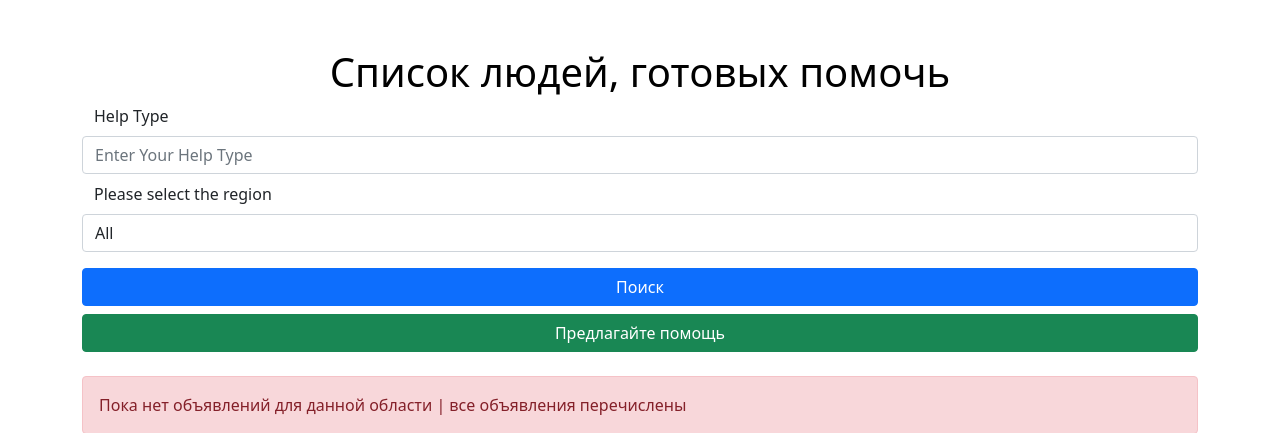
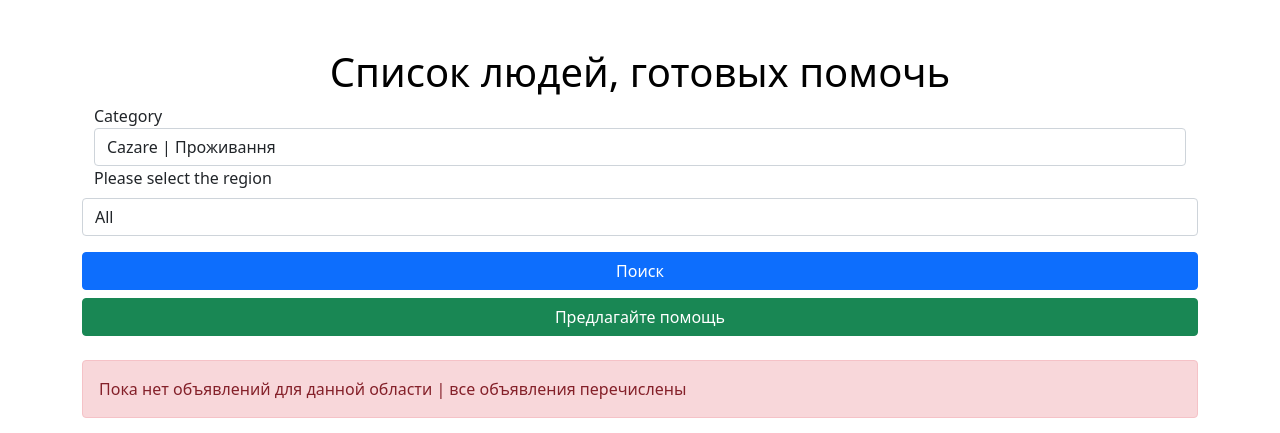
Before and after one commit to 3h04m1/help-ua.daoi-source.com, a Django app: page /help_list/ in a window 1280 px wide. Shown: the part 72-505 px from the top of the page. Run offline with Django 4.2, Linux system fonts and the light colour scheme; data that the repository does not hold is empty; some libraries are stand-ins or nearby versions.

Commit message:
added category sorting support

```diff
--- a/app/main/models.py
+++ b/app/main/models.py
@@ -61,7 +61,7 @@ class Help(models.Model):
     category = models.CharField(max_length=20, choices=Category.choices, null=True, default="None")
 
     def __str__(self):
-        return f"{self.title} - {self.address}"
+        return f"{self.category} - {self.address}"
 
 
 class NeedHelp(models.Model):
@@ -85,5 +85,5 @@ class NeedHelp(models.Model):
     category = models.CharField(max_length=20, choices=Category.choices, null=True, default="None")
 
     def __str__(self):
-        return f"{self.title} - {self.pub_date}"
+        return f"{self.category} - {self.address}"
 # Create your models here.
--- a/app/main/templates/main/help_list.html
+++ b/app/main/templates/main/help_list.html
@@ -9,8 +9,17 @@
   {% csrf_token %}
   <form method="get" class="row align-items-center justify-content-center">
     <h1 class="text-center">Список людей, готовых помочь</h1>
-    <label for="help_type">Help Type</label>
-          <input style="margin: .5rem;" type="text" class="form-control" id="help_type" name="help_type" aria-describedby="Help Type" placeholder="Enter Your Help Type" maxlength="20">
+    <div class="form-group">
+      <label for="category">Category</label>
+      <select name="category" id="category" class="form-control" required>
+        <option value="cazare">Cazare | Проживання</option>
+        <option value="transport">Transport | Транспорт</option>
+        <option value="consiliere">Consiliere | Консультування</option>
+        <option value="voluntariat">Волонтерство, переклад</option>
+        <option value="donatii">Haine, alimente | Одяг, їжа</option>
+        <option value="lucru">Lucru | Работа</option>
+      </select>
+    </div>
             <label for="address">Please select the region</label>
             <select style="margin: .5rem;" class="form-control" id="address" name="address">
               {% if address %}
--- a/app/main/templates/main/need_help.html
+++ b/app/main/templates/main/need_help.html
@@ -28,7 +28,7 @@
             </div>
             <div class="form-group">
               <label for="tel">Telephone number</label>
-              <input type="tel" pattern="[0-9]{9}" class="form-control" id="tel" name="tel" aria-describedby="tel" placeholder="example: 079 xxx xxx" maxlength="15" required>
+              <input type="tel" class="form-control" id="tel" name="tel" aria-describedby="tel" placeholder="example: 079 xxx xxx" maxlength="15" required>
             </div>
             <div class="form-group">
               <label for="details">Details</label>
--- a/app/main/views.py
+++ b/app/main/views.py
@@ -1,3 +1,4 @@
+from unicodedata import category
 from django.shortcuts import render, redirect
 from django.core.paginator import Paginator, EmptyPage, PageNotAnInteger
 from .models import Help, NeedHelp
@@ -16,12 +17,15 @@
 def help(request):
     if request.method == "POST":
         # print(request.POST)
-        help = Help.objects.create(help_type=request.POST.get("help_type"),
+        help = Help.objects.create(
+            title=request.POST.get("help_type"),
             name = request.POST.get("name"),
             tel = request.POST.get("tel"),
             details=request.POST.get("details"),
             link=request.POST.get("link"),
-            address=request.POST.get("address")
+            address=request.POST.get("address"),
+            category=request.POST.get('category')
+
         )
         return redirect('index')
 
@@ -34,11 +38,12 @@
 def need_help(request):
     if request.method == "POST":
         help = NeedHelp.objects.create(
-                help_type=request.POST.get("help_type"),
+                title=request.POST.get("help_type"),
                 name = request.POST.get("name"),
                 tel = request.POST.get("tel"),
                 details=request.POST.get("details"),
-                link=request.POST.get("link")
+                link=request.POST.get("link"),
+                category=request.POST.get('category')
             )
     help = NeedHelp.objects.order_by("mod_date")
     context = {
@@ -99,7 +104,7 @@
     help_list = Help.objects.order_by("-pk")
     all_list = help_list
 
-    help_type = request.GET.get("help_type")
+    help_type = request.GET.get("category")
 
     address = request.GET.get("address")
 
@@ -107,7 +112,7 @@
     if address:
         help_list = help_list.filter(address=address)
     if help_type:
-        help_list = help_list.filter(help_type=help_type)
+        help_list = help_list.filter(category=help_type)
 
 
     if help_list:
```
